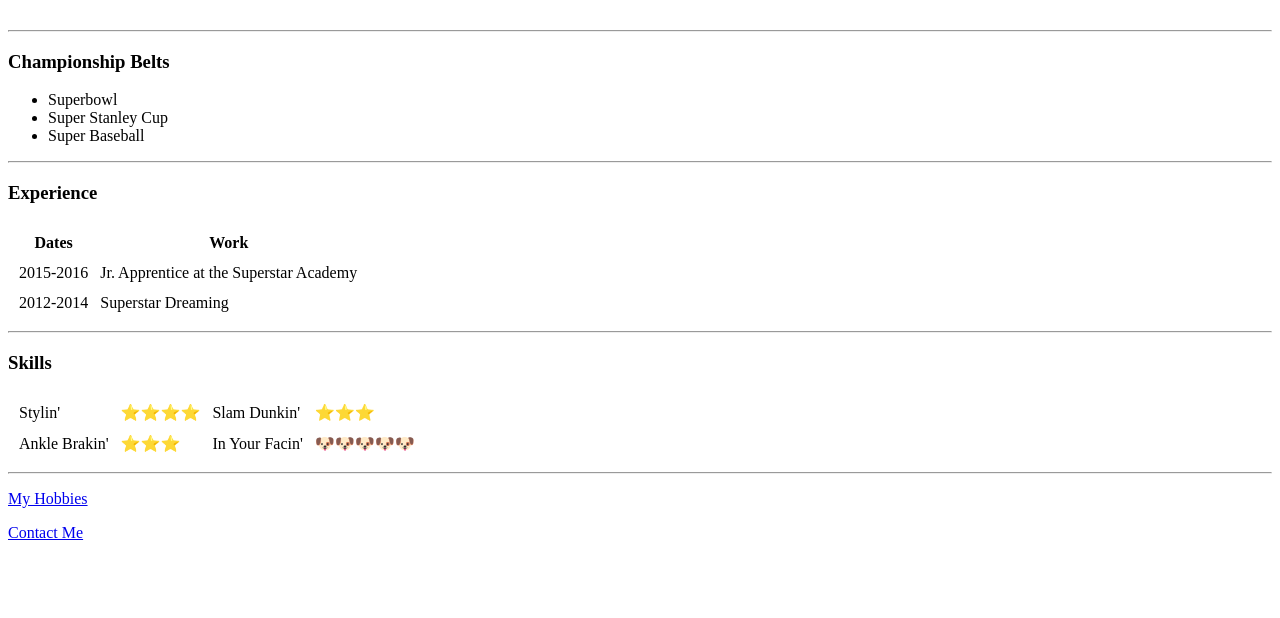
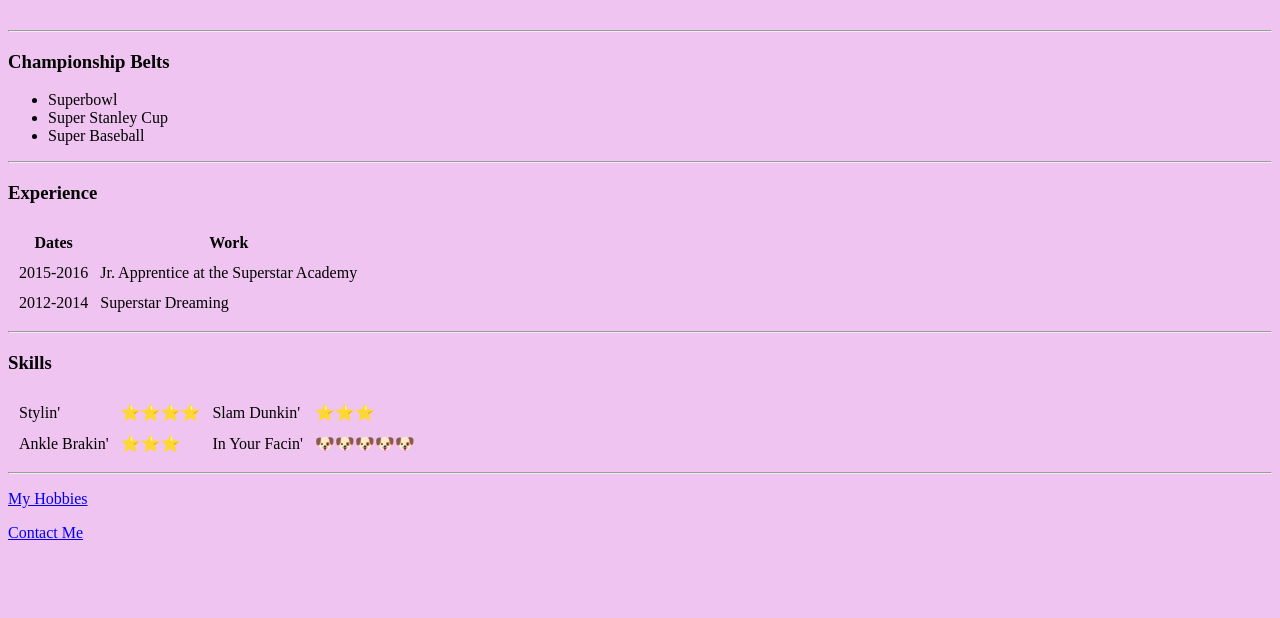
Before and after one commit to CurtisCoder/superstar, a plain HTML site: page index.html in a window 1280 px wide. Shown: the part 182-800 px from the top of the page. Drawn offline with Linux system fonts and the light colour scheme.

Commit message:
purple background

```diff
--- a/index.html
+++ b/index.html
@@ -6,7 +6,7 @@
   <title>🤣 Curtis' Personal Site</title>
 </head>
 
-<body>
+<body style="background-color: #EFC4F1;">
 
   <table cellspacing="20">
     <tr>
```
